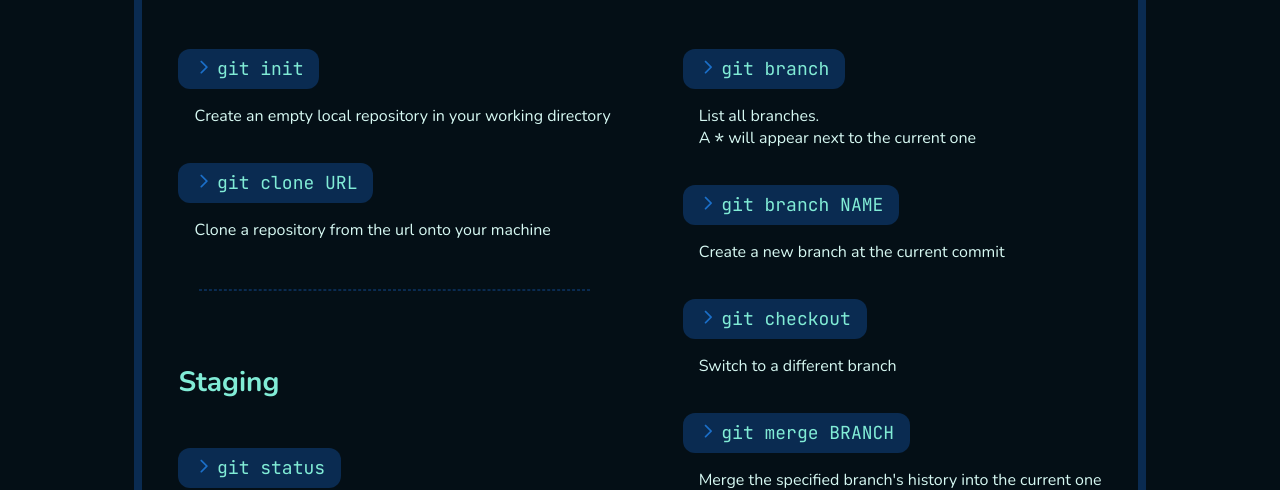
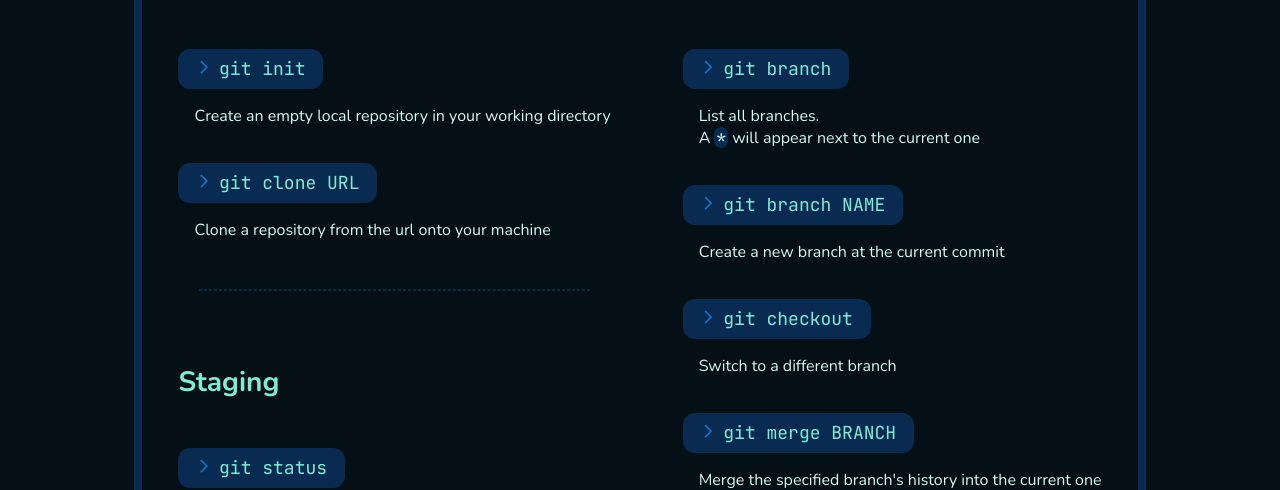
Before and after one commit to SoupCat-Py/code_resources, a plain HTML site: page index.html in a window 1280 px wide. Shown: the part 343-833 px from the top of the page. Drawn offline with nearby package versions, Linux system fonts and the light colour scheme.

Commit message:
updated codefont style

```diff
--- a/styles.css
+++ b/styles.css
@@ -26,7 +26,12 @@ html {background: var(--bg); }
 .align-center { width: auto; display: flex; flex-direction: column; align-items: center; }
 .hidden { display: none; }
 .shown { display: flex; }
-.codefont { font-family: 'JetBrains Mono'; }
+.codefont {
+    font-family: 'JetBrains Mono';
+    background-color: var(--secondary-dark);
+    padding-left: 2px; padding-right: 2px;
+    border-radius: var(--radius-xsmall);
+}
 
 .rad-solo { border-radius: var(--radius-medium); }
 .rad-left { border-radius: var(--radius-medium) var(--radius-xsmall) var(--radius-xsmall) var(--radius-medium); }
```
